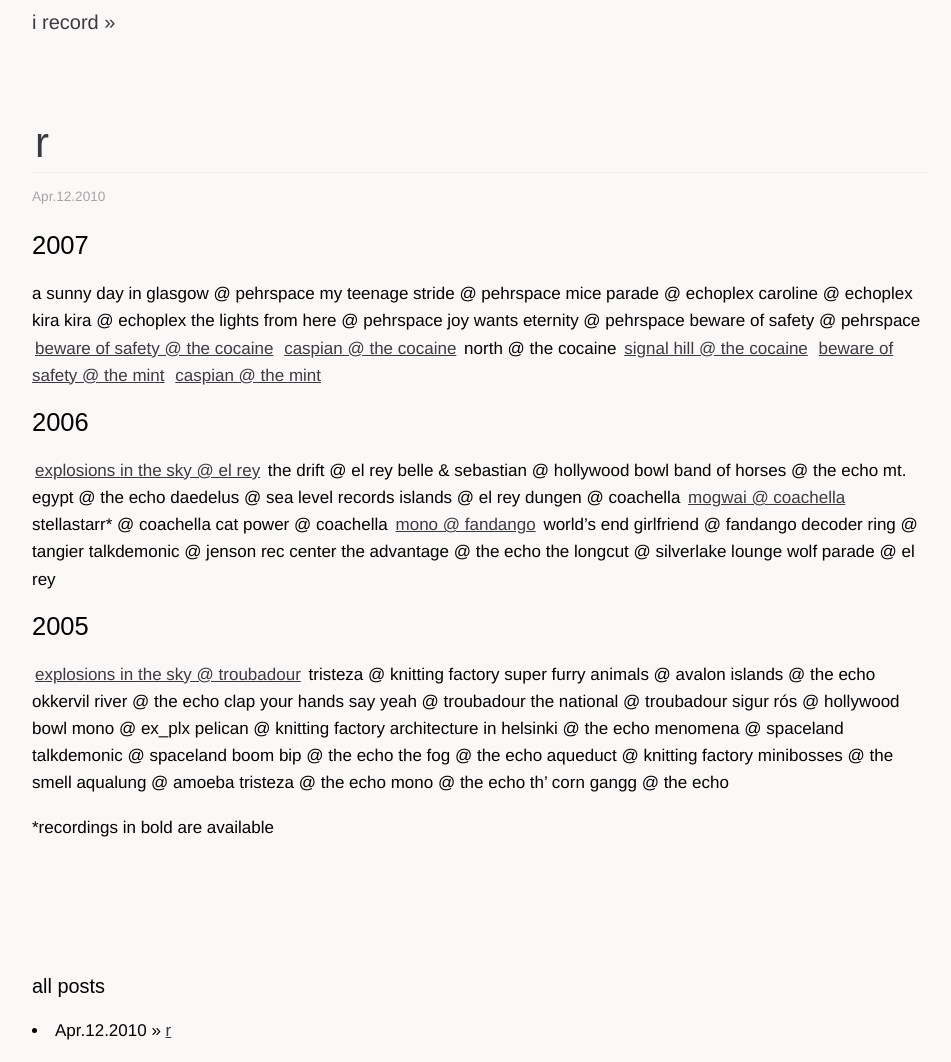
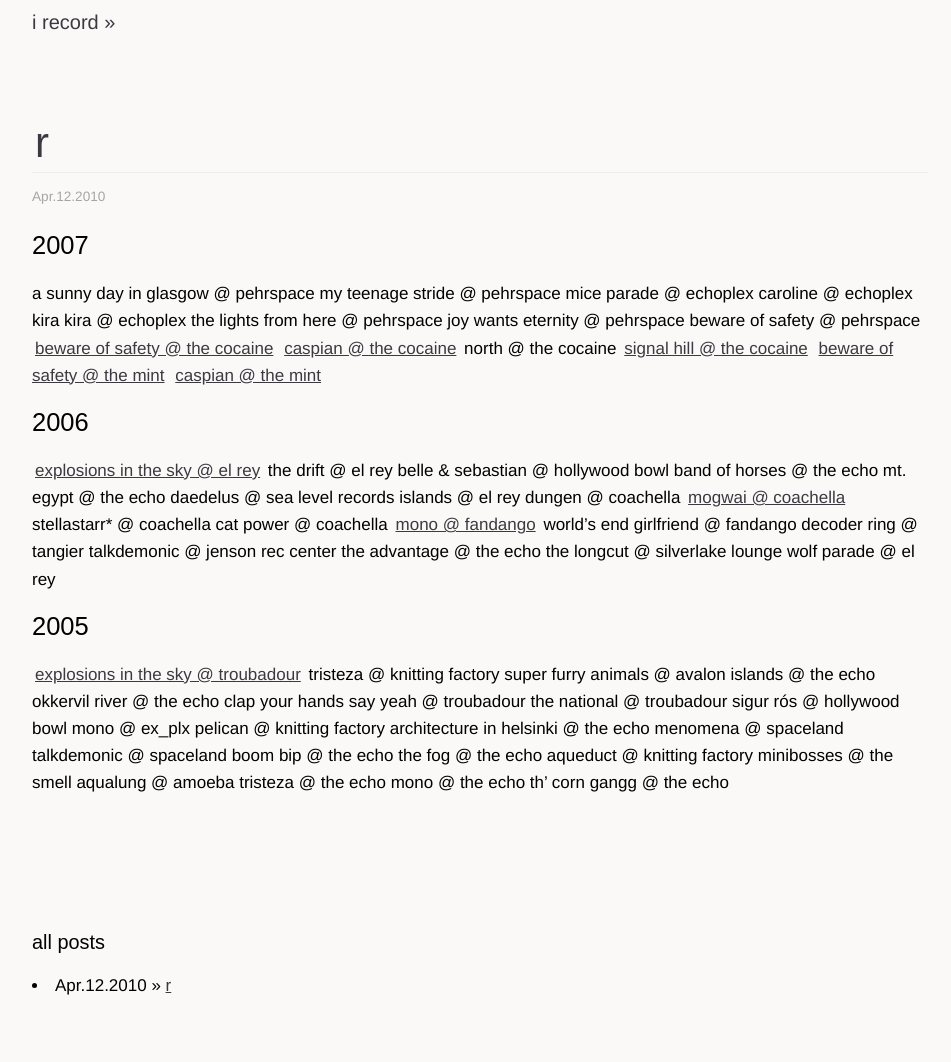
Before and after one commit to sl4m/skim.cc, a Jekyll site: the page built from _posts/2010-04-11-r.markdown, in a window 1280 px wide. Shown: the whole page, without its empty margins (160-1111 px from the left). Built offline with Jekyll 4.4.1, drawn with Linux system fonts in a browser that asks for light colours; comment, search, counter and statistics services are not loaded; after the commit the page ends 1018 px from its top, so only the background shows below that.

Commit message:
updated post

```diff
--- a/_posts/2010-04-11-r.markdown
+++ b/_posts/2010-04-11-r.markdown
@@ -67,5 +67,3 @@
 tristeza @ the echo
 mono @ the echo
 th’ corn gangg @ the echo
-
-\*recordings in bold are available
```
